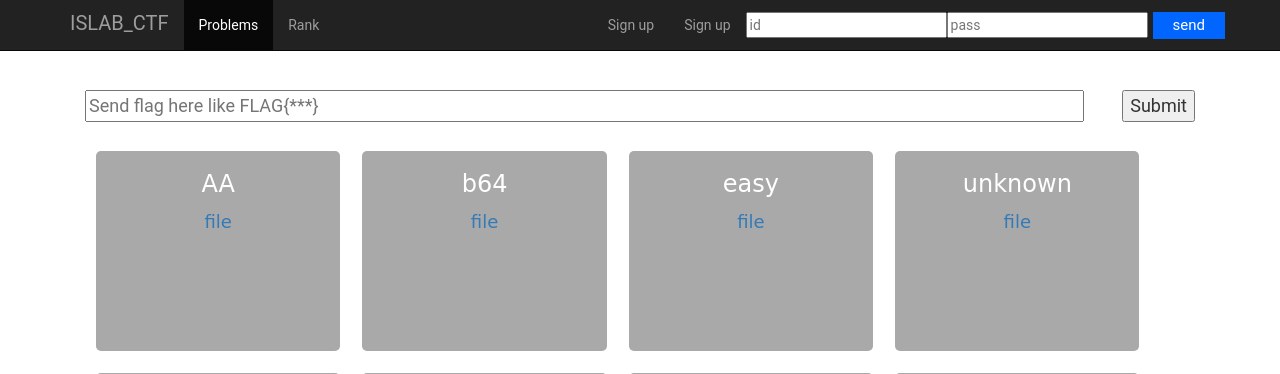
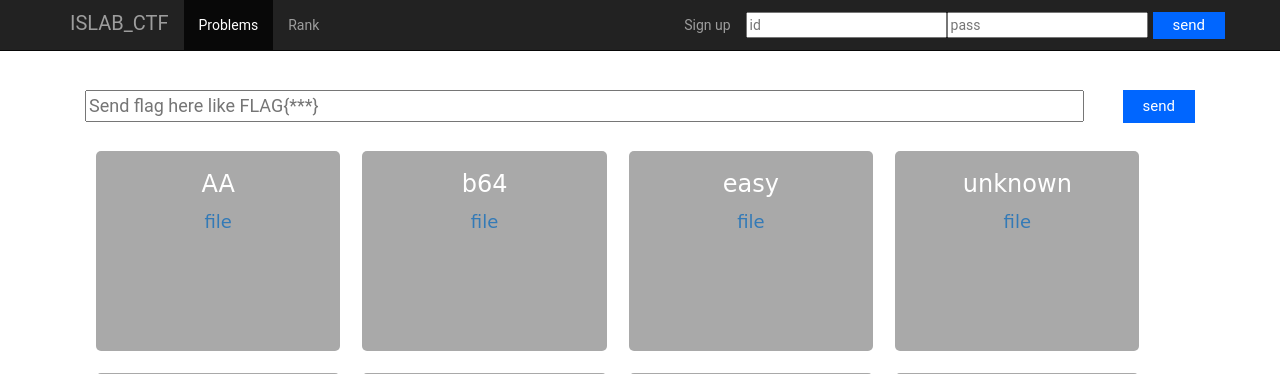
Before and after one commit to shi359/islab_exam, a PHP site: page / in a window 1280 px wide. Shown: the top 374 px of the page. Run offline with PHP 8.4, Linux system fonts and the light colour scheme; some libraries are stand-ins or nearby versions.

Commit message:
trivial fix

```diff
--- a/index.php
+++ b/index.php
@@ -35,7 +35,6 @@ require_once('database.php');
             <li><a href="./rank.php">Rank</a></li>
           </ul>
           <ul class="nav navbar-nav navbar-right">
-    <li><a href="./signup.php">Sign up</a></li>
 
 <?php
 if(isset($_SESSION['name'])){
@@ -58,7 +57,7 @@ else{
       <div class="starter-template">
 <form action="flag.php" method="post">
 <input name="flag" placeholder="Send flag here like FLAG{***}" required style="width:90%;">
-<input type="submit" style="float:right;">
+<input type="submit" style="float:right;" class="submit" value="send">
 </form>
 <div class="item">
     <div class="challenge">
--- a/rank.php
+++ b/rank.php
@@ -16,7 +16,7 @@ require_once('database.php');
   </head>
   <body>
     <form action="login.php" method="post">
-    <nav class="navbar navbar-reverse navbar-fixed-top" role="navigation">
+    <nav class="navbar navbar-inverse navbar-fixed-top" role="navigation">
       <div class="container">
         <div class="navbar-header">
           <button type="button" class="navbar-toggle collapsed" data-toggle="collapse" data-target="#bs-example-navbar-collapse-1">
--- a/signup.php
+++ b/signup.php
@@ -15,7 +15,7 @@ require_once('database.php');
     <script src="https://maxcdn.bootstrapcdn.com/bootstrap/3.3.6/js/bootstrap.min.js"></script>
   </head>
   <body>
-    <nav class="navbar navbar-reverse navbar-fixed-top" role="navigation">
+    <nav class="navbar navbar-inverse navbar-fixed-top" role="navigation">
       <div class="container">
         <div class="navbar-header">
           <button type="button" class="navbar-toggle collapsed" data-toggle="collapse" data-target="#bs-example-navbar-collapse-1">
```
